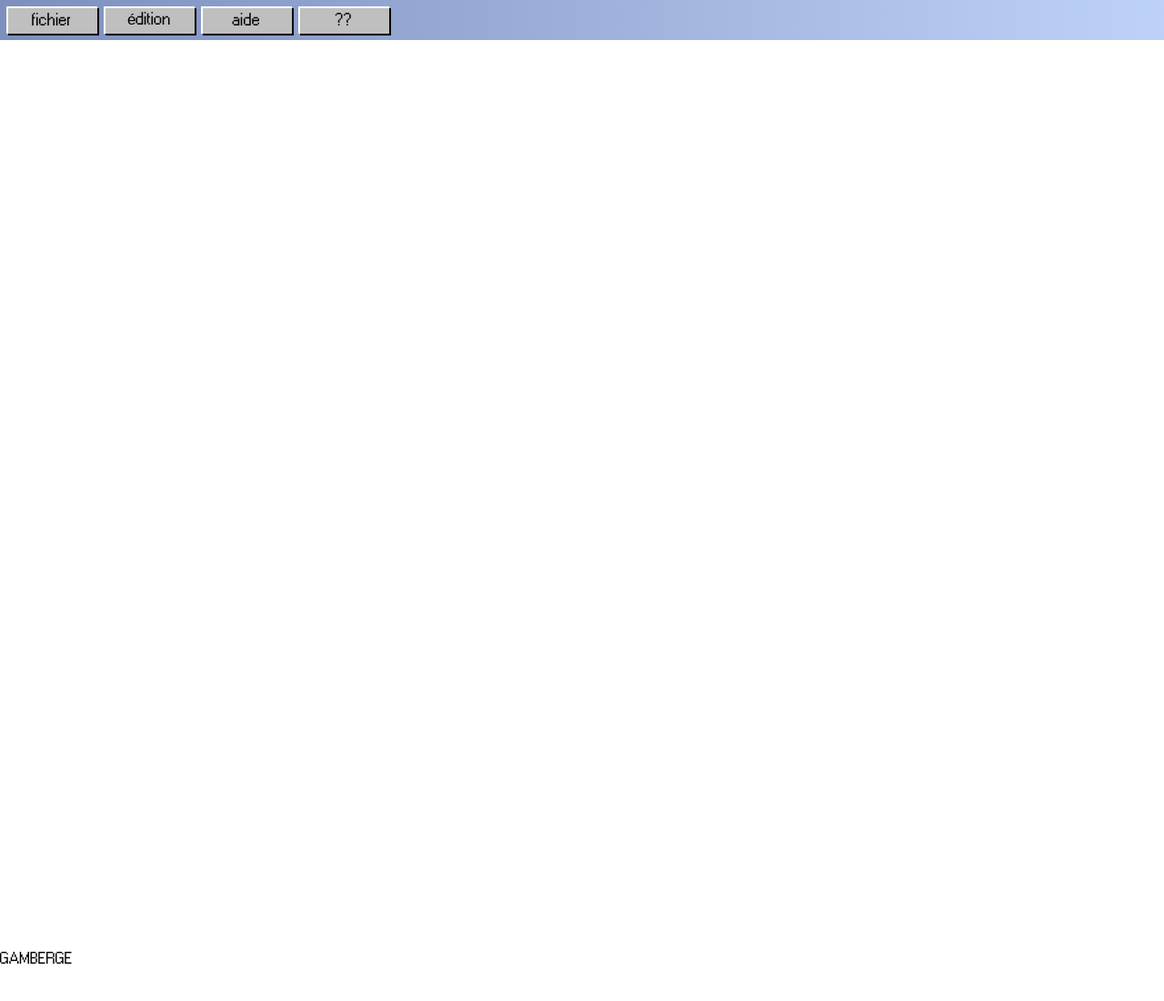
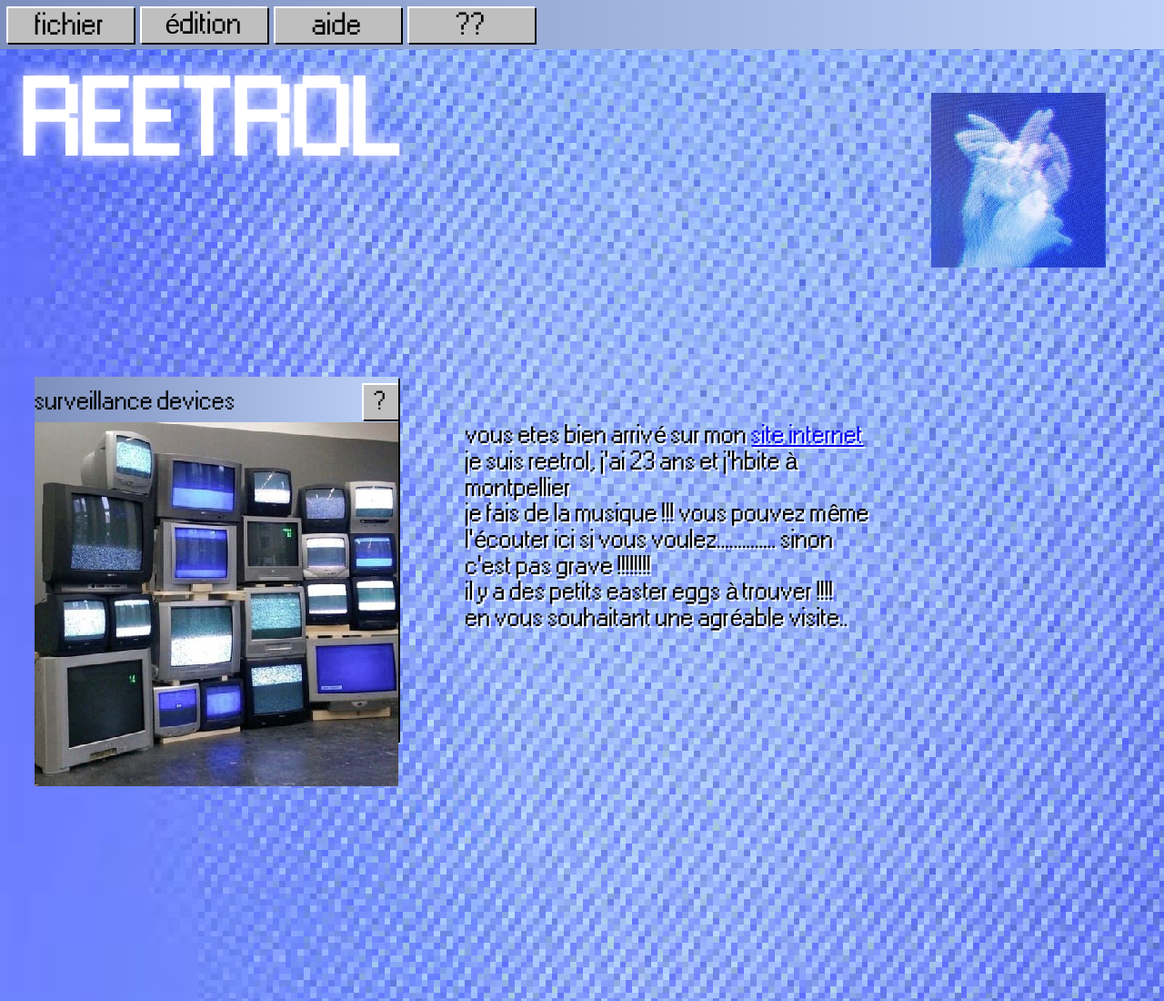
Before and after one commit to reetrol/website, a plain HTML site: page weirdcore/front/html/main.html in a window 1280 px wide. Shown: the top 1100 px of the page at 91% size. Before the commit the page ends 1062 px from the top, so only its background shows below. Drawn offline with Linux system fonts and the light colour scheme.

Commit message:
added title, image, text, window..

```diff
--- a/weirdcore/front/css/main.css
+++ b/weirdcore/front/css/main.css
@@ -3,21 +3,40 @@
   font-family: 'MS';
   src: url('../ressources/font/MS\ Sans\ Serif.ttf') format('truetype');
 }
-:root{
-  --font-w-thin:100;
-  --font-w-light:300;
-  --font-w-regular:400;
-  --font-w-bold:800;
-  --fs-200:0.5vh;
-  --fs-300:1vh;
-  --fs-400:1.5vh;
-  --fs-500:2vh;
-  --fs-600:3vh;
-  --fs-700:4vh;
-  --fs-800:5vh;
-  --fs-900:6.5vh;
-  scroll-behavior:smooth;
-  --app-height:100%;
+:root {
+  /* Variables de taille de police */
+  --font-size-s: 1vh;
+  --font-size-m: 2vh;
+  --font-size-l: 3vh;
+  --font-size-xl: 4vh;
+  --font-size-xxl: 5vh;
+  --font-size-xxxl: 6vh;
+  --font-size-titre-m: 2.5vh;
+  --font-size-titre-l: 3vh;
+  --font-size-titre-xl: 3.5vh;
+  --font-size-titre-xxl: 4vh;
+  --font-size-titre-xxxl: 16vh;
+
+  /* Variables de poids de police */
+  --font-weight-thin: 100;
+  --font-weight-light: 300;
+  --font-weight-regular: 400;
+  --font-weight-bold: 800;
+
+  /* Autres variables de police */
+  --font-family-main: 'MS', sans-serif;
+
+  /* Variables de taille de ligne */
+  --line-height-small: 1.2;
+  --line-height-medium: 1.5;
+  --line-height-large: 1.8;
+
+  /* Autres variables de mise en forme du texte */
+  --text-color: #333;
+
+  --shadow-button: inset 2px 2px 0 rgb(255, 255, 255, 1),
+                    2px 2px 0 rgba(0, 0, 0, 1);
+
   --window-gradient: linear-gradient(to right, #7D8FBD, #BED2F9);
 }
 
@@ -27,17 +46,27 @@ ol,ul{
 
 html, body{
   font-family: 'MS', sans-serif;
+  font-size: 16px;
   margin: 0px;
   padding: 0px;
 }
 
+body{
+  background-image: url("../ressources/images/background_main.jpg");
+  background-size: cover;
+  image-rendering: pixelated;
+}
+
 .header{
+  z-index: 999;
   background: var(--window-gradient);
-  position: relative;
+  position: fixed;
   margin: 0px;
   border: 0px;
   padding: 7px;
-  height: 30px;
+  top:0;
+  left:0;
+  height: 40px;
   width: 100%;
 }
 
@@ -52,10 +81,9 @@ html, body{
 .header__button-style {
   background-color: #BFBFBF;
   border: none;
-  width: 100px;
-  height: 30px;
-  box-shadow: inset 2px 2px 0 rgb(255, 255, 255, 1),
-              2px 2px 0 rgba(0, 0, 0, 1);
+  width: 140px;
+  height: 40px;
+  box-shadow: var(--shadow-button);
   margin-right: 7px;
 }
 
@@ -65,7 +93,7 @@ html, body{
 
 .header__button-text {
   font-family: 'MS', sans-serif;
-  font-size: 17px;
+  font-size: 30px;
 }
 
 .header__dropdown-content {
@@ -79,8 +107,8 @@ html, body{
   background-color: #BFBFBF;
   margin-top: 7px;
   width: 150px;
-  box-shadow: inset 2px 2px 0 rgb(255, 255, 255, 1),
-              2px 2px 0 rgba(0, 0, 0, 1);
+  box-shadow: var(--shadow-button);
+  z-index: 999;
 }
 
 .header__dropdown-content-link {
@@ -94,7 +122,106 @@ html, body{
   background-color: #AFAFAF;
 }
 
-.gamberge__texte{
+.content {
+  position: relative;
+  margin-top: 54px;
+  width: 100vw;
+  height: 300vh;
+  overflow: hidden;
+}
+
+@keyframes glow{
+  from{text-shadow:0px 0px 5px #fff,0px 0px 5px #3451f7;}
+  to{text-shadow:0px 0px 20px #fff,0px 0px 40px #3451f7;}
+}
+
+.title {
+  left:2%;
+  top:1%;
+  margin:0;
   position: absolute;
-  margin-top: 1000px;
+  font-size: 8vw;
+  color:white;
+  animation-name:glow;
+  animation-duration:1s;
+  animation-iteration-count:infinite;
+  animation-direction:alternate;
 }
+
+.text__intro {
+  left: 40%;
+  top:16%;
+  position: absolute;
+  width:35%;
+  font-size: 2vw;
+  color:rgb(0, 0, 0);
+  text-shadow: 2px 2px 0px #fff;
+}
+
+.image__top-hands {
+  position: absolute;
+  right: 5%;
+  top: 2%;
+  max-width: 15%;
+  height: auto;
+  object-fit: cover;
+  z-index: -1;
+}
+
+
+.window__surveillance {
+  position: absolute;
+  top: 15%;
+  left: 3%;
+  height: 400px;
+  width: 400px;
+  box-shadow: var(--shadow-button);
+}
+
+.window__surveillance-header {
+  width: 100%;
+  height:40px;
+  padding:7px 0 7px 0;
+  position:absolute;
+  background: var(--window-gradient);
+  z-index: 0;
+  display:grid;
+  align-items: center;
+}
+
+.window__surveillance-titre {
+  font-size: 2vw;
+}
+
+.window__surveillance-button-help {
+  position: absolute;
+  right: 0;
+  font-family: "MS", sans-serif;
+  font-size: 25px;
+  width: 40px;
+  height: 40px;
+  background: #BFBFBF;
+  border: none;
+  box-shadow: var(--shadow-button);
+  z-index: 999;
+}
+
+.window__surveillance-button-help:hover {
+  background: #AFAFAF;
+}
+
+.window__surveillance-content {
+  position: absolute;
+  top: 50px;
+  width: 100%;
+  height: 100%;
+  background: #fff;
+  z-index: 998;
+}
+
+.window__surveillance-image {
+  position: absolute;
+  width: 100%;
+  height: 100%;
+  object-fit: cover;
+}
--- a/weirdcore/front/html/main.html
+++ b/weirdcore/front/html/main.html
@@ -9,6 +9,8 @@
     <meta name="description" content="gambergeur">
     <link rel="stylesheet" href="../css/main.css">
 </head>
+
+<body>
   <header class="header">
     <ul class="header__buttons">
       <li class="header__button">
@@ -49,8 +51,34 @@
       </li>
     </ul>
   </header>
-<body>
-  <span class="gamberge__texte">GAMBERGE</span>
+  <div class="content">
+    <h1 class="title">REETROL</h1>
+
+    <p class="text__intro">vous etes bien arrivé sur mon <a href="#">site internet</a>
+      <br>
+      je suis reetrol, j'ai 23 ans et j'hbite à montpellier <br>
+      je fais de la musique !!! vous pouvez même l'écouter ici si vous voulez..............
+      sinon c'est pas grave !!!!!!!! <br>
+      il y a des petits easter eggs à trouver !!!!
+      <br>
+      en vous souhaitant une agréable visite..
+     </p>
+    <img class="image__top-hands" src="../ressources/images/hands.jpeg" alt="image de mains qui gambergent">
+
+    <section class="window__surveillance">
+      <div class="window__surveillance-header">
+        <span class="window__surveillance-titre">surveillance devices</span>
+        <button class="window__surveillance-button-help">?</button>
+      </div>
+      <div class="window__surveillance-content">
+        <img class="window__surveillance-image" src="../ressources/images/camera.png" alt="image de surveillance">
+      </div>
+    </section>
+
+
+
+  </div>
+
   <script type="text/javascript" src="../js/dropdown.js"></script>
 </body>
 
```
Also changed, not shown: weirdcore/front/ressources/images/background_main.jpg (added), weirdcore/front/ressources/images/camera.png (added), weirdcore/front/ressources/images/hands.jpeg (added). Lines whose indentation alone changed are shown as unchanged.
